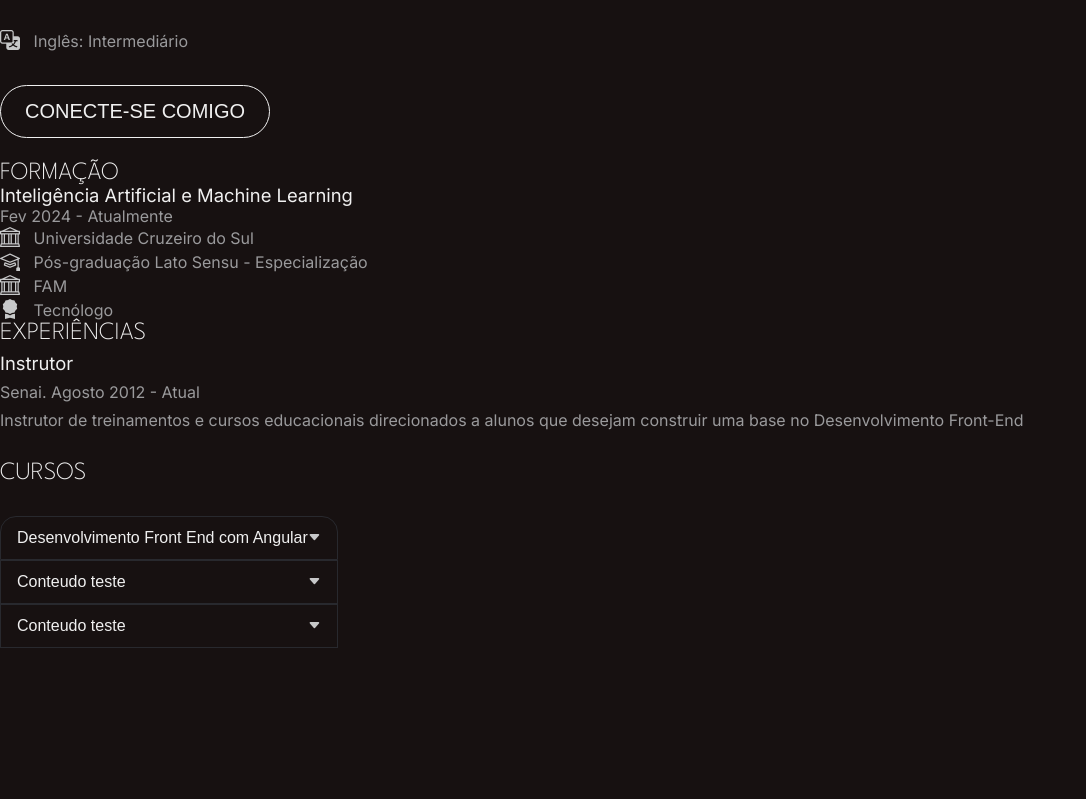
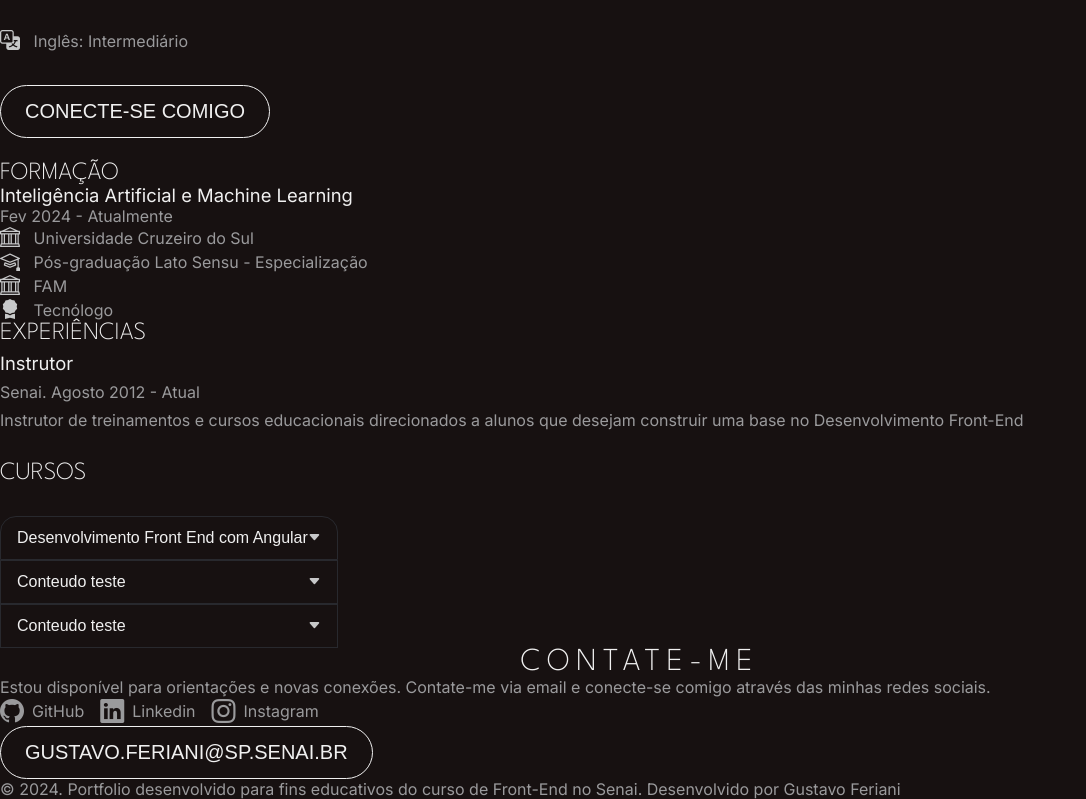
Before and after one commit to guuhferiani/sitesabado, a plain HTML site: page index.html in a window 1280 px wide. Shown: the part 5706-6505 px from the top of the page, without its empty margins (0-1086 px from the left). Before the commit the page ends 6354 px from the top, so only its background shows below. Drawn offline with nearby package versions, Linux system fonts and the light colour scheme.

Commit message:
update sobre mim footer

```diff
--- a/index.html
+++ b/index.html
@@ -391,19 +391,57 @@
                             <p> Lorem ipsum Lorem ipsum Lorem ipsum </p>
                         </div>
                     </div> <!-- Fim accordion-item -->
-                </div>
-                <!-- Fim accordion -->
+                </div><!-- Fim accordion -->
             </div> <!--  Fim col - 2 -->
         </article>
-
     </section>
 
+    <section id="contato" class="contato">
+        <h2> Contate-me </h2>
 
+        <p>
+            Estou disponível para orientações e novas conexões. Contate-me via email e conecte-se comigo através das minhas redes sociais.
+        </p>
 
+        <ul class="menu menu-social">
 
+            <li>
+                <a class="menu-link" href="https://github.com/guuhferiani" target="_blank">
+                    <i class="menu-icon bi bi-github"> </i>
+                    <span>GitHub</span>
+                </a>
+            </li>
 
+            <li>
+                <a class="menu-link" href="#" target="_blank">
+                    <i class="menu-icon bi bi-linkedin"> </i>
+                    <span>Linkedin</span>
+                </a>
+            </li>
 
+            <li>
+                <a class="menu-link" href="https://www.instagram.com/gustavo.feriani" target="_blank">
+                    <i class="menu-icon bi bi-instagram"> </i>
+                    <span>Instagram</span>
+                </a>
+            </li>
+        </ul>
+        <a href="mailto:gustavo.feriani@sp.senai.br">
+            <button class="btn btn-primary">
+                <span class="email"> gustavo.feriani@sp.senai.br </span>
+            </button>
+        </a>
+    </section>
 
+    <footer>
+        <p>
+            &COPY; 2024. Portfolio desenvolvido para fins educativos do curso de Front-End no
+            <a href="https://sp.senai.br/unidade/leopoldina/" target="_blank">
+            Senai. </a>
+            Desenvolvido por
+            <a href="http://github.com/guuhferiani" target="_blank"> Gustavo Feriani </a>
+        </p>
+    </footer>
 
 </body>
 </html>
```
